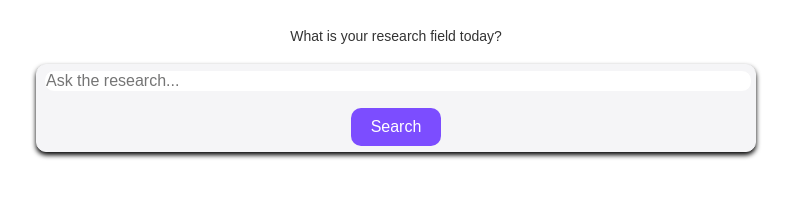
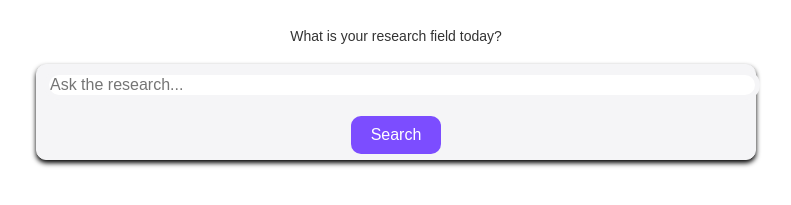
Before and after one commit to Qudsi2525/buhaath.com, a plain HTML site: page index.html in a window 1280 px wide. Shown: the part 131-336 px from the top of the page, without its empty margins (244-1035 px from the left). Drawn offline with Linux system fonts and the light colour scheme.

Commit message:
Update index.html

```diff
--- a/index.html
+++ b/index.html
@@ -23,7 +23,7 @@
       type="text"
       id="query"
       placeholder="Ask the research..."
-      style="width: 100%; padding: 1px 1px; border-radius: 10px; border: 1px solid #f5f5f7; font-size: 16px;"
+      style="width: 100%; padding: 1px 1px; border-radius: 20px; border: 5px solid #f5f5f7; font-size: 16px;"
     />
     <button onclick="search()" style="margin-top: 16px; padding: 10px 20px; font-size: 16px; border-radius: 10px; background-color: #7C4DFF; color: white; border: none; cursor: pointer;">
       Search
```
